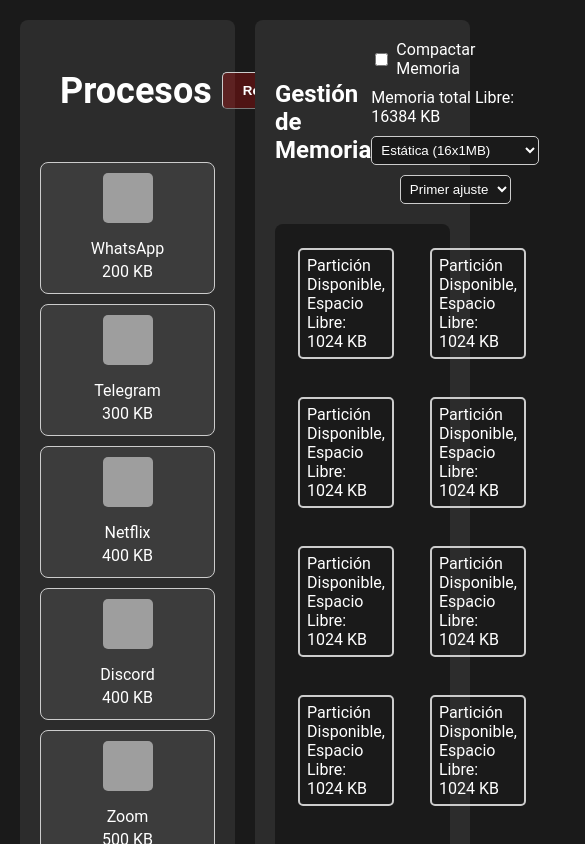
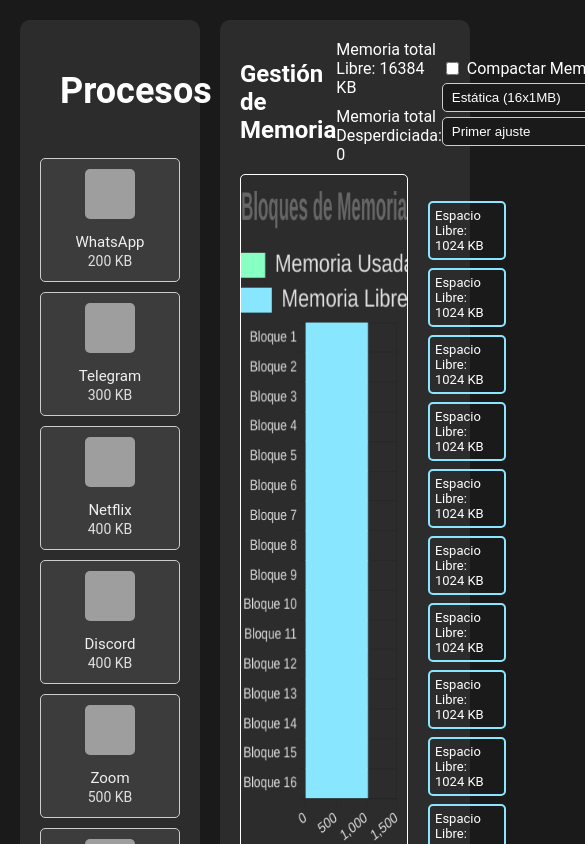
Before and after one commit to FabiusC/memory-managment, a React (Vite) app: page / in a window 390 px wide. Shown: the top 844 px of the page, 585 px wide, since content can reach past the window. Built offline with nearby package versions, Linux system fonts and the light colour scheme; grey boxes are pictures that could not be loaded.

Commit message:
Version Estable 0.1
Chart.js Implemented
Best, Worst and First fit working
Custom Memory and Dynamic Memory
To-Do:
Compact memory

```diff
--- a/package.json
+++ b/package.json
@@ -10,6 +10,7 @@
     "preview": "vite preview"
   },
   "dependencies": {
+    "chart.js": "^4.4.4",
     "prop-types": "^15.8.1",
     "react": "^18.3.1",
     "react-dom": "^18.3.1"
--- a/src/components/Memory.jsx
+++ b/src/components/Memory.jsx
@@ -1,4 +1,4 @@
-import { useState, useEffect } from 'react';
+import { useState, useEffect, useRef } from 'react';
 import {
   initializeMemoryAndQueue,
   getMemoryType,
@@ -10,51 +10,162 @@
   removeProcess,
   addPartition,
   removePartition,
-  calculateTotalFreeMemory
+  calculateTotalFreeMemory,
+  compactMemory,
+  calculateTotalWastedMemory,
+  initializeProcessQueue,
 } from '../logic/MemoryManagment';
 import {
   addProcessToProcessQueue,
   getAlgorithmTypeFromLocalStorage,
   getIsCompactFromLocalStorage,
-  getMemoryFromLocalStorage
+  getMemoryFromLocalStorage,
+  getMemoryTypeFromLocalStorage,
 } from '../logic/LocalStorage';
 import { MEMORY_TYPES } from '../constants';
+import { Chart } from 'chart.js/auto'; // Import Chart.js with all dependencies
 
 function Memory() {
   const [localMemory, setLocalMemory] = useState([]);
   const [memoryType, setLocalMemoryType] = useState(getMemoryType());
+  // eslint-disable-next-line no-unused-vars
   const [algorithmType, setLocalAlgorithmType] = useState(getAlgorithmType());
   const [isCompact, setLocalIsCompact] = useState(getIsCompact());
   const [partitionSize, setPartitionSize] = useState('');
 
-  // Inicializar memoria y cola de procesos
+  // Reference for the chart canvas
+  const chartRef = useRef(null);
+  let myChart = useRef(null); // To store the chart instance
+
+  // Initialize memory and process queue
   useEffect(() => {
-    // Inicializar memoria y cola de procesos
     initializeMemoryAndQueue();
     setLocalMemory(getMemoryFromLocalStorage());
-    // Escuchar el evento de cambio de memoria
+
+    // Event listener for memory changes
     const handleMemoryChange = () => {
       setLocalMemory(getMemoryFromLocalStorage());
+      updateChart(); // Update chart when memory changes
     };
-    // Añadir el listener del evento
+
     window.addEventListener('memoryChange', handleMemoryChange);
-    // Limpiar el listener al desmontar el componente
     return () => {
       window.removeEventListener('memoryChange', handleMemoryChange);
     };
   }, []);
 
+  // Set up the Chart.js stacked bar chart when component mounts
+  useEffect(() => {
+    if (chartRef.current) {
+      const ctx = chartRef.current.getContext('2d');
+
+      myChart.current = new Chart(ctx, {
+        type: 'bar',
+        data: {
+          labels: localMemory.map((_, index) => `Bloque ${index + 1}`),
+          datasets: [
+            {
+              label: 'Memoria Usada',
+              data: localMemory.map((block) => block.memory || 0),
+              backgroundColor: '#88ffc3',
+              hoverBackgroundColor: '#56db78',
+              barThickness: 30,
+            },
+            {
+              label: 'Memoria Libre',
+              data: localMemory.map((block) => block.size - (block.memory || 0)),
+              backgroundColor: '#88e7ff',
+              hoverBackgroundColor: '#4ed3f5',
+              barThickness: 30,
+            },
+          ],
+        },
+        options: {
+          indexAxis: 'y',
+          responsive: true,
+          maintainAspectRatio: false,
+          plugins: {
+            tooltip: {
+              enabled: true,
+              backgroundColor: '#1a1a1a',
+              titleFont: {
+                size: 16,
+              },
+              bodyFont: {
+                size: 16,
+              },
+            },
+            title: {
+              display: true,
+              text: 'Bloques de Memoria',
+              font: {
+                size: 40,
+                weight: 'bold',
+                color: '#ffffff',
+              },
+            },
+            legend: {
+              labels: {
+                color: '#e0e0e0',
+                font: {
+                  size: 25,
+                },
+              },
+            },
+          },
+          scales: {
+            x: {
+              stacked: true,
+              ticks: {
+                color: '#e0e0e0',
+                font: {
+                  size: 15,
+                },
+              },
+            },
+            y: {
+              stacked: true,
+              ticks: {
+                color: '#e0e0e0',
+                font: {
+                  size: 15,
+                },
+              },
+            },
+          },
+        },
+      });
+    }
+
+    // Cleanup on unmount
+    return () => {
+      if (myChart.current) {
+        myChart.current.destroy();
+      }
+    };
+  }, [localMemory]);
+
+// Function to update chart data
+const updateChart = () => {
+  if (myChart.current) {
+    myChart.current.data.datasets[0].data = localMemory.map((block) => block.memory || 0);
+    myChart.current.data.datasets[1].data = localMemory.map((block) => block.size - (block.memory || 0));
+    myChart.current.update();
+  }
+};
+
 const handleMemoryTypeChange = (event) => {
-    const selectedType = event.target.value;
-    setLocalMemoryType(selectedType);
-    setMemoryType(selectedType);
+  const memoryType = event.target.value;
+  setLocalMemoryType(memoryType);
+  setMemoryType(memoryType);
+  initializeProcessQueue();
   setLocalMemory(getMemoryFromLocalStorage());
 };
 
 const handleAlgorithmChange = (event) => {
-    const selectedType = event.target.value;
-    setLocalAlgorithmType(selectedType);
-    setAlgorithmType(selectedType);
+  const algorithmType = event.target.value;
+  setLocalAlgorithmType(algorithmType);
+  setAlgorithmType(algorithmType);
   setLocalAlgorithmType(getAlgorithmTypeFromLocalStorage());
 };
 
@@ -68,22 +179,25 @@
 const handleRemoveProcess = (processId) => {
   addProcessToProcessQueue(processId);
   removeProcess(processId);
+  if (isCompact) {
+    compactMemory();
+  }
   setLocalMemory(getMemoryFromLocalStorage());
 };
 
 const handleAddPartition = () => {
   const size = parseInt(partitionSize, 10);
   if (!isNaN(size) && size > 0) {
-      addPartition(size); // Llamar al método para agregar una partición
-      setPartitionSize(''); // Limpiar el input después de añadir la partición
+    addPartition(size);
+    setPartitionSize('');
   } else {
     alert('Ingrese un tamaño válido para la partición.');
   }
 };
 
 const handleRemovePartition = (index) => {
-    if (memoryType === 'Estática Personalizada') {
-      removePartition(index); // Llama al método para eliminar la partición en MemoryManagement
+  if (memoryType === 'Estática Personalizada' || memoryType === 'Dinamica') {
+    removePartition(index);
     const updatedMemory = getMemoryFromLocalStorage();
     setLocalMemory(Array.isArray(updatedMemory) ? updatedMemory : []);
   }
@@ -93,6 +207,10 @@
   <section className="memory-container">
     <header className="memory-header">
       <h2>Gestión de Memoria</h2>
+      <div className="memory-info">
+        <span>Memoria total Libre: {calculateTotalFreeMemory()} KB</span>
+        <span>Memoria total Desperdiciada: {calculateTotalWastedMemory()}</span>
+      </div>
       <div className="memory-controls">
         <label className="compact-checkbox">
           <input
@@ -103,54 +221,58 @@
           />
           Compactar Memoria
         </label>
-          <span>Memoria total Libre: {calculateTotalFreeMemory()} KB</span>
-          <select className="select-memory-type" onChange={handleMemoryTypeChange} value={memoryType}>
+        <select className="select-memory-type" onChange={handleMemoryTypeChange} value={getMemoryTypeFromLocalStorage()}>
           {MEMORY_TYPES.map((type) => (
             <option key={type} value={type}>
               {type}
             </option>
           ))}
         </select>
-          <select className="select-algorithm-type" onChange={handleAlgorithmChange} value={algorithmType}>
+        <select className="select-algorithm-type" onChange={handleAlgorithmChange} value={getAlgorithmTypeFromLocalStorage()}>
           <option value="Primer ajuste">Primer ajuste</option>
           <option value="Mejor ajuste">Mejor ajuste</option>
           <option value="Peor ajuste">Peor ajuste</option>
         </select>
       </div>
     </header>
-      <div className={`memory-visualization`}>
+    <div className="memory-visualization-container">
+      <canvas ref={chartRef} className='chart' style={{ width: '100%', height: '400px' }}></canvas>
+      <div className="blocks-wrapper">
         {localMemory.map((block, index) => (
-          <div key={index} className="memory-wrapper">
-            <span className={`memory-status ${(memoryType === 'Estática Personalizada' && 'custom-memory')}`}>
+          <div key={index} className={`memory-block `}>
+            <span className={`memory-status ${(memoryType === 'Estática Personalizada' && 'custom-memory')} ${block.name ? 'memory-block-with-process' : ''}`}>
               {block.name ? (
                 <p>{block.name}, Tamaño: {block.memory} KB</p>
               ) : (
-                <p>Partición Disponible, Espacio Libre: {block.size} KB</p>
+                <p>Espacio Libre: {block.size} KB</p>
               )}
             </span>
             {block.id && (
               <button className="remove-btn" onClick={() => handleRemoveProcess(block.id)}>
-                Remove Process
+                X
               </button>
             )}
-            {(memoryType === 'Estática Personalizada' && !block.id) && (
-              <button className="remove-btn" onClick={() => handleRemovePartition(index)}>
+            {((memoryType === 'Estática Personalizada' || memoryType === 'Dinamica') && !block.id) && (
+              <button className="remove-partition-btn" onClick={() => handleRemovePartition(index)}>
                 Remove Partition
               </button>
             )}
           </div>
         ))}
       </div>
+    </div>
     {memoryType === 'Estática Personalizada' && (
       <div className="custom-partition-creator">
         <input
           type="number"
-            className='memory-input'
+          className="memory-input"
           placeholder="Tamaño de la partición en KB"
           value={partitionSize}
           onChange={(e) => setPartitionSize(e.target.value)}
         />
-          <button className='btn-memory-input' onClick={handleAddPartition} >Agregar Partición</button>
+        <button className="btn-memory-input" onClick={handleAddPartition}>
+          Agregar Partición
+        </button>
       </div>
     )}
   </section>
--- a/src/index.css
+++ b/src/index.css
@@ -4,13 +4,12 @@
 body {
   margin: 20px;
   height: 100%;
-  font-family: 'Roboto', sans-serif;
+  font-family: "Roboto", sans-serif;
   align-items: center;
   justify-content: center;
   background-color: #1a1a1a;
   color: #fff;
 }
-
 .container {
   display: flex;
   gap: 20px;
@@ -18,32 +17,28 @@
   color: #fff;
   min-height: 100%;
 }
-
+/* PROCESS LIST STYLES --------------------------------------------------------------------*/
 .process-list-container {
-  width: 50%;
+  width: 40%;
   min-height: 90vh;
   background-color: #2c2c2c;
   padding: 20px;
-  border-radius: 8px;
+  border-radius: 10px;
 }
-
 .header {
   display: flex;
   justify-content: space-between;
   align-items: center;
-  margin-bottom: 20px;
+  margin-bottom: 10px;
 }
-
 .title {
   font-size: 24px;
   margin-left: 20px;
 }
-
 .controls-container {
   margin: 0;
   justify-content: end;
 }
-
 .btn-reset {
   padding: 10px 20px;
   background-color: #ff00003b;
@@ -56,35 +51,30 @@
   margin: 10px;
   transition: all 0.3s;
 }
-
 .btn-reset:hover {
   background-color: #ff000086;
   color: white;
   transform: scale(1.1);
 }
-
 .processes-list {
   list-style: none;
   padding: 0;
   display: grid;
-  grid-template-columns: repeat(auto-fill, minmax(150px, 1fr));
+  grid-template-columns: repeat(auto-fill, minmax(100px, 1fr));
   gap: 10px;
 }
-
 .process-card {
   background-color: #3c3c3c;
   border: 1px solid #ccc;
-  border-radius: 8px;
+  border-radius: 5px;
   padding: 10px;
   text-align: center;
   transition: all 0.3s;
 }
-
 .process-card:hover {
   border-color: #007bff;
   transform: scale(1.05);
 }
-
 .process-image {
   width: 50px;
   max-height: 50px;
@@ -94,106 +84,159 @@
   border-radius: 5px;
   margin-bottom: 10px;
 }
-
 .process-info {
   display: flex;
   flex-direction: column;
   align-items: center;
 }
-
-.process-id,
+.process-id {
+  font-size: 15px;
+  color: #f0f0f0;
+}
 .process-memory {
+  color: #e0e0e0;
+  font-size: 14px;
   margin: 2px 0;
 }
-
+/* MEMORY STYLES --------------------------------------------------------------------*/
 .memory-container {
-  width: 50%;
+  width: 60%;
   min-height: 90vh;
   background-color: #2c2c2c;
   padding: 20px;
-  border-radius: 8px;
+  border-radius: 10px;
+  flex-direction: column;
+  align-items: center;
+  justify-content: center;
 }
-
 .memory-header {
   display: flex;
+  flex-direction: row;
   justify-content: space-between;
   align-items: center;
-  margin-bottom: 20px;
+  margin-bottom: 10px;
 }
-
-.memory-controls {
+.memory-info {
   display: flex;
   flex-direction: column;
   align-items: center;
   gap: 10px;
 }
+.memory-controls {
+  display: flex;
+  flex-direction: column;
+  gap: 5px;
+}
+.memory-visualization-container {
+  display: flex;
+  flex-direction: row;
+  width: 100%;
+  height: 80vh;
+  background-color: #2c2c2c;
+  border-radius: 5px;
+}
+.blocks-wrapper {
+  display: flex;
+  margin-top: 11%;
+  margin-left: 20px;
+  height: 100%;
+  flex-direction: column;
+  align-items: center;
+}
 
-.select-memory-type, .select-algorithm-type {
+.memory-block {
+  position: relative;
+  flex-direction: column;
+  align-items: center;
+  justify-content: center;
+  font-size: small;
+  width: 100% !important;
+  padding: 4px;
+  border-radius: 5px;
+  color: #fff;
+  margin-left: 5px;
+  margin-right: 5px;
+}
+
+.memory-status {
+  display: flex;
+  justify-content: center;
+  align-items: center;
+  border-radius: 5px;
+  border: 2px solid #88e7ff;
+}
+.memory-block-with-process {
+  border-color: #88ffc3;
+}
+.memory-block-with-process:hover {
+  border-color: #56db78;
+}
+.memory-status p {
+  margin: 5px;
+  color: #fff;
+}
+.chart {
+  width: 80% !important;
+  height: 100% !important;
+  background-color: #2c2c2c;
+  border: 1px solid #ffffff;
+  border-radius: 5px;
+  margin: 0;
+  opacity: 1;
+  transition: all 0.3s;
+}
+
+.chart canvas {
+  image-rendering: auto;
+}
+
+/* Media queries para adaptabilidad */
+@media (max-width: 768px) {
+  .chart {
+    width: 90%; /* Ajusta el ancho en pantallas más pequeñas */
+    height: 300px; /* Ajusta la altura para pantallas móviles */
+  }
+}
+
+/* Memory Controls ================================================================== */
+.select-memory-type,
+.select-algorithm-type {
   padding: 5px;
   border-radius: 5px;
   border: 1px solid #ccc;
   background-color: #1a1a1a;
   color: white;
 }
-
-.memory-visualization {
-  display: grid;
-  grid-template-columns: repeat(2, 1fr);
-  gap: 10px;
-  background-color: #1a1a1a;
-  padding: 10px;
-  border-radius: 8px;
-}
-
-.memory-wrapper {
-  position: relative;
-  display: flex;
-  flex-direction: column;
-  align-items: center;
-  justify-content: center;
-  padding: 10px;
-}
-
 .remove-btn {
   position: absolute;
-  top: 5px;
-  right: 5px;
+  top: -5px;
+  right: -5px;
   background-color: red;
   color: white;
   border: none;
-  border-radius: 4px;
+  border-radius: 5px;
   padding: 5px;
   cursor: pointer;
   display: none;
 }
-
-.memory-wrapper:hover .remove-btn{
+.memory-block:hover .remove-btn {
   display: block;
 }
-
-.memory-block {
-  background-color: #3c3c3c;
-  padding: 10px;
-  text-align: center;
+.remove-partition-btn {
+  position: absolute;
+  top: -20px;
+  right: -25px;
+  background-color: red;
+  color: white;
+  border: none;
   border-radius: 5px;
-  color: #fff;
+  padding: 5px;
+  cursor: pointer;
+  display: none;
 }
-
-.memory-status {
-  display: flex;
-  justify-content: center;
-  align-items: center;
-  width: 90%;
-  height: 90%;
-  border-radius: 5px;
-  border: 2px solid #ccc;
+.memory-block:hover .remove-partition-btn {
+  display: block;
 }
-
-.memory-status p {
-  margin: 10px;
-  color: #fff;
-}
-
 .custom-memory {
   display: flex;
   justify-content: center;
@@ -203,12 +246,10 @@
   gap: 10px;
   transition: all 0.3s;
 }
-
 .custom-memory:hover {
   border-color: #ff0000;
   transform: scale(0.95);
 }
-
 .custom-partition-creator {
   display: flex;
   justify-content: center;
@@ -216,7 +257,6 @@
   margin: 10px;
   gap: 10px;
 }
-
 .memory-input {
   border: 1px solid #ccc;
   border-radius: 5px;
@@ -227,15 +267,12 @@
   min-height: 30px;
   outline: none;
 }
-
 .memory-input::placeholder {
   color: #888;
 }
-
 .memory-input:focus {
   border-color: #007bff;
 }
-
 .btn-memory-input {
   padding: 8px;
   min-height: 30px;
@@ -248,24 +285,20 @@
   cursor: pointer;
   transition: all 0.3s;
 }
-
 .btn-memory-input:hover {
   background-color: #ffffff25;
   transform: scale(1.1);
 }
-
 .compact-checkbox {
   display: flex;
   align-items: center;
   margin-right: 15px;
   color: #fff;
 }
-
 .checkbox {
   margin-right: 8px;
   accent-color: #000000; /* Cambia el color del checkbox */
 }
-
 .checkbox:focus {
   outline: none;
   border-color: #707070;
--- a/src/logic/MemoryManagment.js
+++ b/src/logic/MemoryManagment.js
@@ -26,6 +26,13 @@
         memory = MEMORY_CONFIGURATIONS[memoryType];
         setMemoryForLocalStorage(memory);
     }
+}
+export function initializeProcessQueue() {
+    const processQueue = {};
+    Object.entries(PROCESSES).forEach(([key, process]) => {
+        processQueue[key] = process;
+    });
+    setProcessQueueForLocalStorage(processQueue);
 }
 
 // Getters
@@ -59,7 +66,7 @@
 // Encuentra el índice del bloque de memoria basado en el algoritmo seleccionado
 export function findMemoryBlock(process, memory) {
     const algorithm = getAlgorithmType();
-
+    memory = getMemoryFromLocalStorage();
     switch (algorithm) {
         case 'Primer ajuste':
             return firstFit(process, memory);
@@ -111,16 +118,48 @@
 }
 // Función de compactación
 export function compactMemory() {
-    // Verificar si hay bloques libres entre los ocupados
-    if (memory.some((block, index) => block.id && memory[index + 1] && !memory[index + 1].id)) {
-        const occupied = memory.filter((block) => block.id);
-        const free = memory.filter((block) => !block.id);
-        memory = [...occupied, ...free];
-        saveToLocalStorage();
-        console.log('Memoria compactada.');
+    // Obtener la memoria actual desde el localStorage
+    let memory = getMemoryFromLocalStorage();
+
+    // Filtrar los bloques que están ocupados (tienen un proceso) y los bloques libres
+    const occupiedBlocks = memory.filter(block => block.process !== null); // Bloques con procesos
+    const freeBlocks = memory.filter(block => block.process === null); // Bloques libres
+
+    // Ordenar los bloques ocupados en orden ascendente de tamaño
+    occupiedBlocks.sort((a, b) => a.size - b.size);
+
+    // Crear una nueva lista de bloques de memoria compactada
+    let compactedMemory = [];
+    let remainingMemory = [...freeBlocks]; // Copia de los bloques libres para reubicar
+
+    occupiedBlocks.forEach(processBlock => {
+        // Buscar el primer bloque libre que pueda contener el proceso actual
+        const indexToInsert = remainingMemory.findIndex(freeBlock => freeBlock.size >= processBlock.memory);
+        if (indexToInsert !== -1) {
+            // Si se encuentra un bloque adecuado, ubicar el proceso allí y ajustar el tamaño del bloque libre
+            remainingMemory[indexToInsert].size -= processBlock.memory;
+            // Si queda espacio en el bloque, añadirlo a la lista de bloques libres
+            if (remainingMemory[indexToInsert].size > 0) {
+                compactedMemory.push({ process: null, size: remainingMemory[indexToInsert].size });
+            }
+            // Añadir el proceso al bloque compactado
+            compactedMemory.push({
+                ...processBlock,
+                size: processBlock.memory // Ajustar el tamaño al del proceso
+            });
+            remainingMemory.splice(indexToInsert, 1); // Remover el bloque libre utilizado
         } else {
-        console.log('Compactación no necesaria.');
+            // Si no hay bloques adecuados, ubicar el proceso en su lugar original
+            compactedMemory.push(processBlock);
         }
+    });
+
+    // Añadir los bloques libres restantes al final
+    compactedMemory = [...compactedMemory, ...remainingMemory];
+
+    // Guardar la memoria compactada en el localStorage
+    setMemoryForLocalStorage(compactedMemory);
+    console.log('Memoria compactada y procesos reubicados.');
 }
 
 // Eliminar proceso de la memoria
@@ -216,7 +255,6 @@
 export function calculateFreeSize(block) {
     // Si el bloque tiene un proceso, calcula el tamaño libre restando el tamaño del proceso
     if (block.memory) {
-        console.log(`Block size ${block.size} - Block memory ${block.memory}`);
         return block.size - block.memory; // Restar el tamaño del proceso al tamaño total del bloque
     }
     // Si no hay proceso, retornar el tamaño total del bloque
@@ -225,10 +263,41 @@
 // Método para calcular la cantidad total de memoria libre en todos los bloques
 export function calculateTotalFreeMemory() {
     const memory = getMemoryFromLocalStorage(); // Obtener la memoria actualizada desde el localStorage
-    // Reducir la memoria sumando el tamaño libre de cada bloque
-    const totalFreeMemory = memory.reduce((total, block) => {
-        // Sumar el tamaño libre de cada bloque utilizando el método calculateFreeSize
-        return total + calculateFreeSize(block);
+    // Calcular la memoria total utilizada sumando el memory de cada bloque que tenga un proceso
+    const totalMemoryUsed = memory.reduce((total, block) => {
+        return total + (block.memory || 0); // Sumar solo el tamaño del proceso si existe
     }, 0); // Iniciar la suma desde cero
+
+    // Calcular la memoria libre restando la memoria utilizada del total de 16384
+    const totalFreeMemory = 16384 - totalMemoryUsed;
     return totalFreeMemory; // Retornar el total de memoria libre
 }
+// Método para calcular el tamaño total de las particiones
+export function calculateTotalPartitionSize() {
+    const memory = getMemoryFromLocalStorage(); // Obtener la memoria actualizada desde el localStorage
+
+    // Verificar si el array de memoria está vacío
+    if (memory.length === 0) {
+        return 16384; // Retornar 0 si no hay particiones
+    } else {
+        // Sumar el tamaño de cada partición (bloque) en la memoria
+        const totalPartitionSize = memory.reduce((total, block) => {
+            return total + block.size; // Sumar el tamaño del bloque
+        }, 0); // Iniciar la suma desde cero
+        return 16384 - totalPartitionSize; // Retornar el total del tamaño de las particiones
+    }
+}
+// Método para calcular la cantidad total de memoria desperdiciada en todos los bloques
+export function calculateTotalWastedMemory() {
+    const memory = getMemoryFromLocalStorage(); // Obtener la memoria actualizada desde el localStorage
+    // Reducir la memoria sumando el tamaño libre de cada bloque que tenga un proceso
+    const totalWastedMemory = memory.reduce((total, block) => {
+        // Verificar si el bloque tiene un proceso (block.memory existe)
+        if (block.memory) {
+            // Sumar el tamaño libre de cada bloque que tiene un proceso
+            return total + (block.size - block.memory);
+        }
+        return total; // No sumar si no hay proceso
+    }, 0); // Iniciar la suma desde cero
+    return totalWastedMemory; // Retornar el total de memoria libre
+}
```
Also changed, not shown: src/components/ProcessList.jsx (+42 -7 lines), src/constants.js (+11 -9 lines), src/logic/LocalStorage.js (+4 -5 lines), 1 other file (tests, documents, lock files or other folders). Lines whose indentation alone changed are shown as unchanged.
